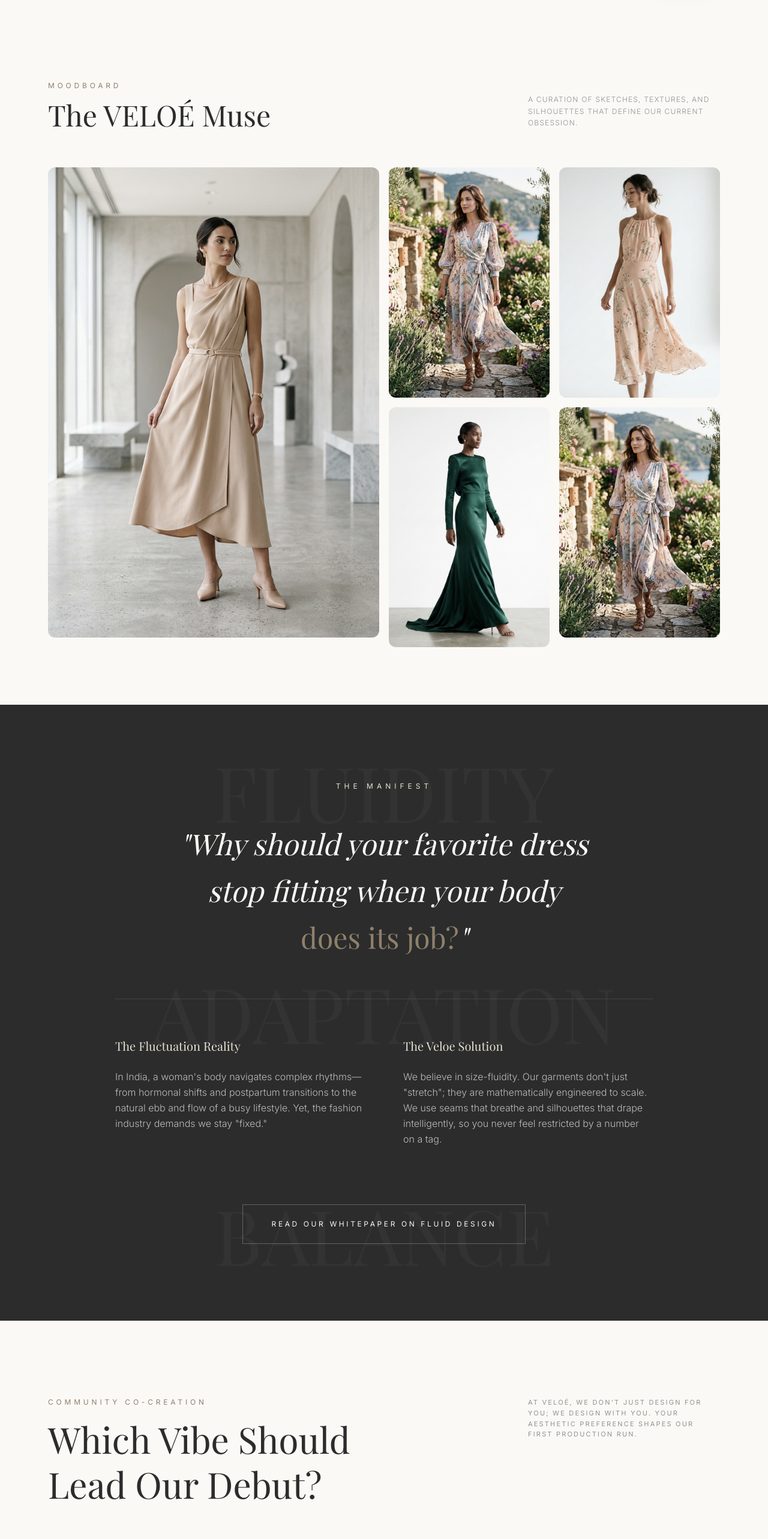
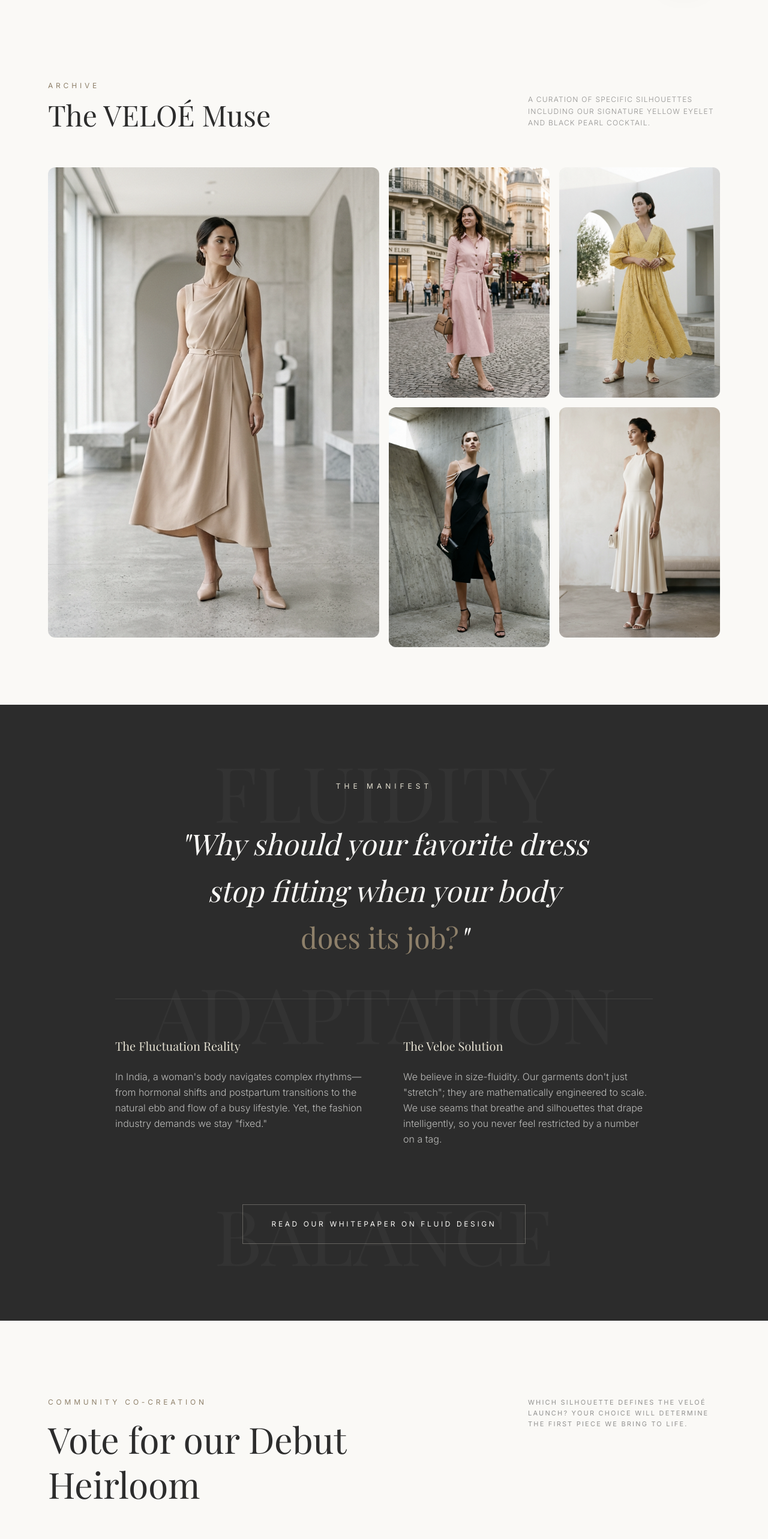
Before and after one commit to Akshara2820/Veloe, a React (Vite) app: page / in a window 1280 px wide. Shown: the part 1500-4066 px from the top of the page at 60% size. Built offline with nearby package versions, Linux system fonts and the light colour scheme; a web font is replaced by a local one.

Commit message:
Synchronize UI with custom generated Pinterest-inspired designs

```diff
--- a/src/components/Moodboard.jsx
+++ b/src/components/Moodboard.jsx
@@ -1,28 +1,29 @@
 import React from 'react';
 import { motion } from 'framer-motion';
+import yellowImg from '../assets/yellow.png';
+import pinkImg from '../assets/pink.png';
+import creamImg from '../assets/cream.png';
+import blackImg from '../assets/black.png';
 import heroImg from '../assets/hero.png';
-import gardenImg from '../assets/garden_edit.png';
-import peachImg from '../assets/peach.png';
-import emeraldImg from '../assets/emerald.png';
 
 const Moodboard = () => {
   const images = [
     { src: heroImg, span: 'col-span-2 row-span-2' },
-    { src: gardenImg, span: 'col-span-1 row-span-1' },
-    { src: peachImg, span: 'col-span-1 row-span-1' },
-    { src: emeraldImg, span: 'col-span-1 row-span-2' },
-    { src: gardenImg, span: 'col-span-1 row-span-1' },
+    { src: pinkImg, span: 'col-span-1 row-span-1' },
+    { src: yellowImg, span: 'col-span-1 row-span-1' },
+    { src: blackImg, span: 'col-span-1 row-span-2' },
+    { src: creamImg, span: 'col-span-1 row-span-1' },
   ];
 
   return (
     <section className="py-24 bg-brand-offwhite overflow-hidden">
       <div className="container mx-auto px-8 md:px-20 mb-16 flex flex-col md:flex-row justify-between items-end gap-8">
         <div>
-          <span className="text-xs uppercase tracking-[0.4em] text-brand-accent mb-4 block">Moodboard</span>
-          <h2 className="text-4xl md:text-5xl font-serif">The VELOÉ Muse</h2>
+          <span className="text-xs uppercase tracking-[0.4em] text-brand-accent mb-4 block">Archive</span>
+          <h2 className="text-4xl md:text-5xl font-serif text-brand-charcoal">The VELOÉ Muse</h2>
         </div>
         <p className="max-w-xs text-brand-charcoal/50 text-xs font-sans font-light leading-relaxed uppercase tracking-widest">
-           A curation of sketches, textures, and silhouettes that define our current obsession.
+           A curation of specific silhouettes including our signature Yellow Eyelet and Black Pearl Cocktail.
         </p>
       </div>
 
--- a/src/components/Poll.jsx
+++ b/src/components/Poll.jsx
@@ -1,7 +1,7 @@
 import React, { useState, useRef } from 'react';
 import { motion, useMotionValue, useSpring, useTransform, AnimatePresence } from 'framer-motion';
-import sketchImg from '../assets/sketch_edit.png';
-import gardenImg from '../assets/garden_edit.png';
+import yellowImg from '../assets/yellow.png';
+import blackImg from '../assets/black.png';
 
 const PollCard = ({ option, isVoted, onClick }) => {
   const x = useMotionValue(0);
@@ -107,8 +107,8 @@
   const [voted, setVoted] = useState(null);
 
   const options = [
-    { id: 'sculptural', name: 'The Sculptural Edit', image: sketchImg, theme: 'LAB SERIES' },
-    { id: 'garden', name: 'The Garden Edit', image: gardenImg, theme: 'LIFESTYLE SERIES' }
+    { id: 'yellow', name: 'The Solar Eyelet', image: yellowImg, theme: 'COLLECTION 01' },
+    { id: 'black', name: 'The Pearl Nocturne', image: blackImg, theme: 'EVENING SERIES' }
   ];
 
   return (
@@ -117,10 +117,10 @@
         <div className="flex flex-col md:flex-row justify-between items-baseline mb-20 gap-8">
            <div className="max-w-xl">
                 <span className="text-xs uppercase tracking-[0.4em] text-brand-accent mb-4 block">Community Co-Creation</span>
-                <h2 className="text-5xl md:text-6xl font-serif leading-tight">Which Vibe Should Lead Our Debut?</h2>
+                <h2 className="text-5xl md:text-6xl font-serif leading-tight text-brand-charcoal">Vote for our Debut Heirloom</h2>
            </div>
            <p className="max-w-xs text-brand-charcoal/50 text-[11px] uppercase tracking-[0.2em] leading-relaxed">
-             At VELOÉ, we don't just design for you; we design with you. Your aesthetic preference shapes our first production run.
+             Which silhouette defines the VELOÉ launch? Your choice will determine the first piece we bring to life.
            </p>
         </div>
 
```
